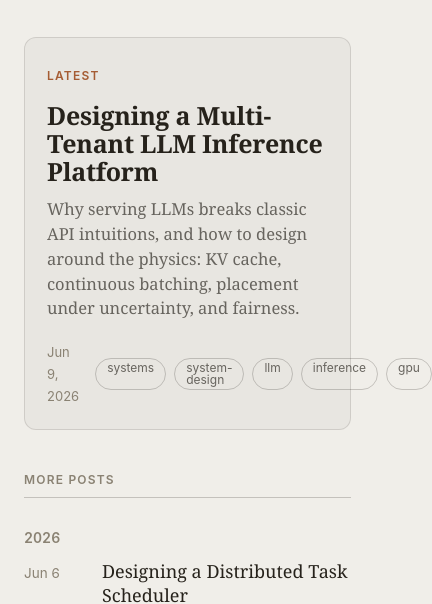
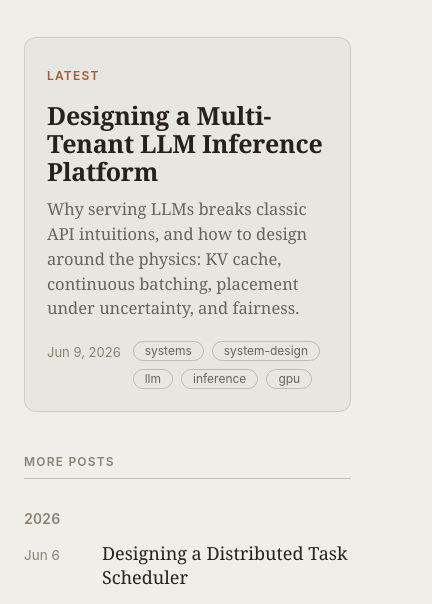
Before and after one commit to davidnd/my-blog-site, an Astro site: page / in a window 390 px wide. Shown: the part 207-811 px from the top of the page, 432 px wide, since content can reach past the window. Built offline with nearby package versions, Linux system fonts and the light colour scheme; Astro itself is replaced by a stand-in of ours.

Commit message:
Wrap featured tags on mobile

```diff
--- a/src/pages/index.astro
+++ b/src/pages/index.astro
@@ -250,6 +250,7 @@ const pageDescription =
   .feat-meta {
     display: flex;
     align-items: center;
+    flex-wrap: wrap;
     gap: 16px;
     margin-top: 20px;
     font-family: var(--sans);
@@ -258,7 +259,9 @@ const pageDescription =
   }
   .feat-tags {
     display: flex;
+    flex-wrap: wrap;
     gap: 8px;
+    min-width: 0;
   }
   .tag {
     position: relative;
@@ -423,6 +426,13 @@ const pageDescription =
     .feat-desc {
       font-size: 16.5px;
     }
+    .feat-meta {
+      align-items: flex-start;
+      gap: 12px;
+    }
+    .feat-tags {
+      flex: 1 1 180px;
+    }
     .arc-year {
       grid-template-columns: 1fr;
       gap: 0;
```
